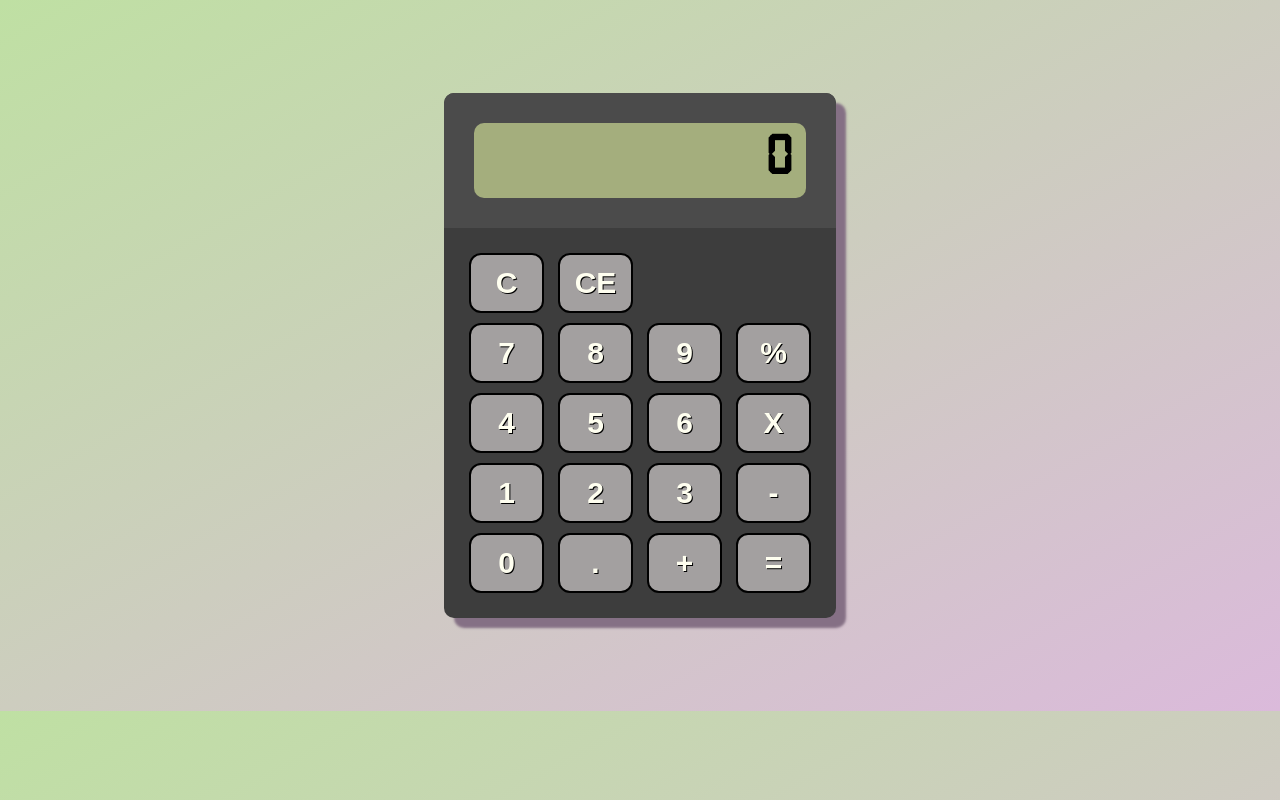
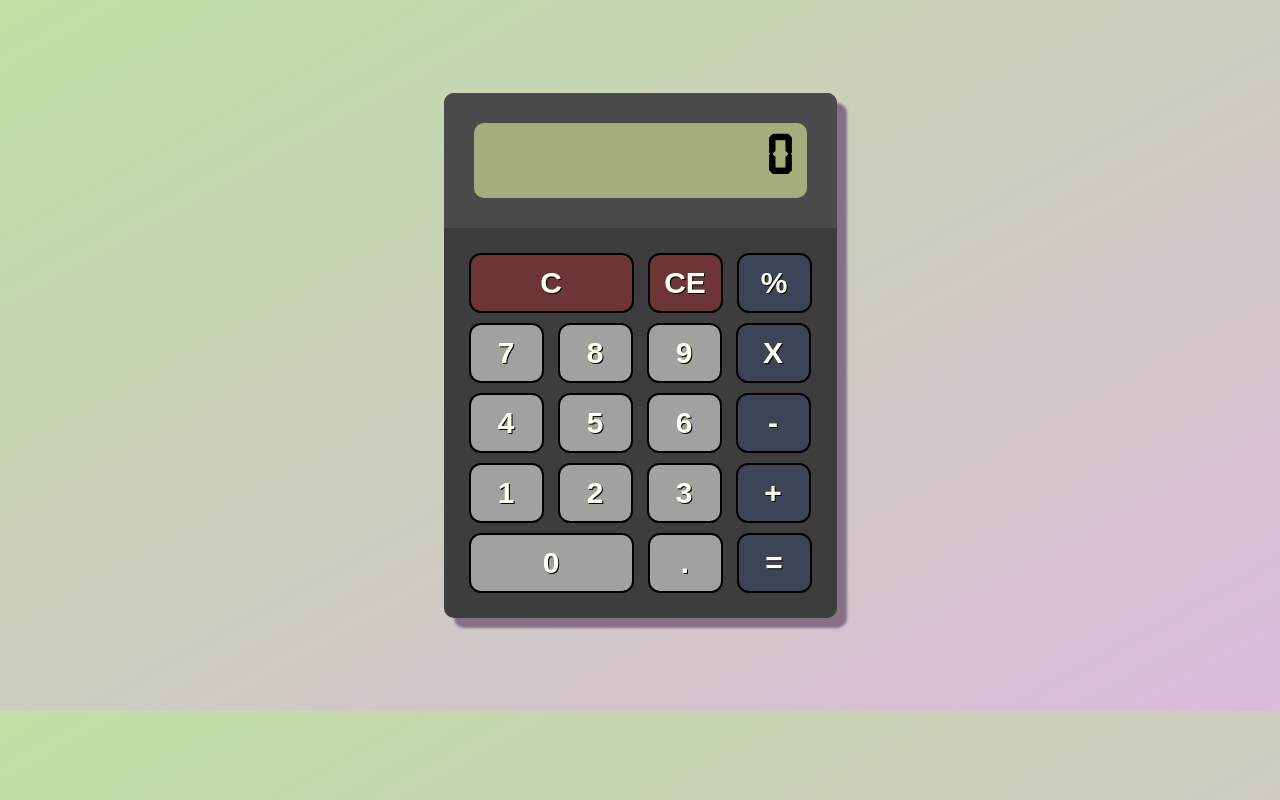
Before and after one commit to lemenade3/Calculator, a plain HTML site: page index.html in a window 1280 px wide. Drawn offline with Linux system fonts and the light colour scheme.

Commit message:
Calculator complete

```diff
--- a/index.html
+++ b/index.html
@@ -17,32 +17,32 @@
         </div>
         <div id="bottom">
             <div class="row">
-                <button id="clear">C</button>
-                <button id="back">CE</button>
+                <button class="delete" id="clear">C</button>
+                <button class="delete" id="back">CE</button>
+                <button class="operator" id='divide'>%</button>
             </div>
             <div class='row'>
                 <button id='b7'>7</button>
                 <button id='b8'>8</button>
                 <button id='b9'>9</button>
-                <button id='divide'>%</button>
+                <button class="operator" id='multiply'>X</button>
             </div>
             <div class='row'>
                 <button id='b4'>4</button>
                 <button id='b5'>5</button>
                 <button id='b6'>6</button>
-                <button id='multiply'>X</button>
+                <button class="operator" id='subtract'>-</button>
             </div>
             <div class='row'>
                 <button id='b1'>1</button>
                 <button id='b2'>2</button>
                 <button id='b3'>3</button>
-                <button id='subtract'>-</button>
+                <button class="operator" id='add'>+</button>
             </div>
             <div class='row'>
                 <button id='b0'>0</button>
                 <button id='decimal'>.</button>
-                <button id='add'>+</button>
-                <button id='equals'>=</button>
+                <button class="operator" id='equals'>=</button>
             </div>
         </div>
     </div>
--- a/style.css
+++ b/style.css
@@ -29,6 +29,35 @@ button {
     text-shadow: 1px 1px black;
 }
 
+button:hover {
+    box-shadow: 0px 0px 5px rgb(255, 255, 255);
+    background-color: rgb(129, 127, 127);
+}
+
+#b0 {
+    width: 165px;
+}
+
+#clear {
+    width: 165px;
+}
+
+.delete {
+    background-color: rgb(109, 53, 53);
+}
+
+.delete:hover {
+    background-color: rgb(185, 81, 81);
+}
+
+.operator {
+    background-color: rgb(61, 68, 88);
+}
+
+.operator:hover {
+    background-color: rgb(88, 105, 153);
+}
+
 #screen {
     background-color: rgb(164, 174, 125);
     height: 45px;
```
